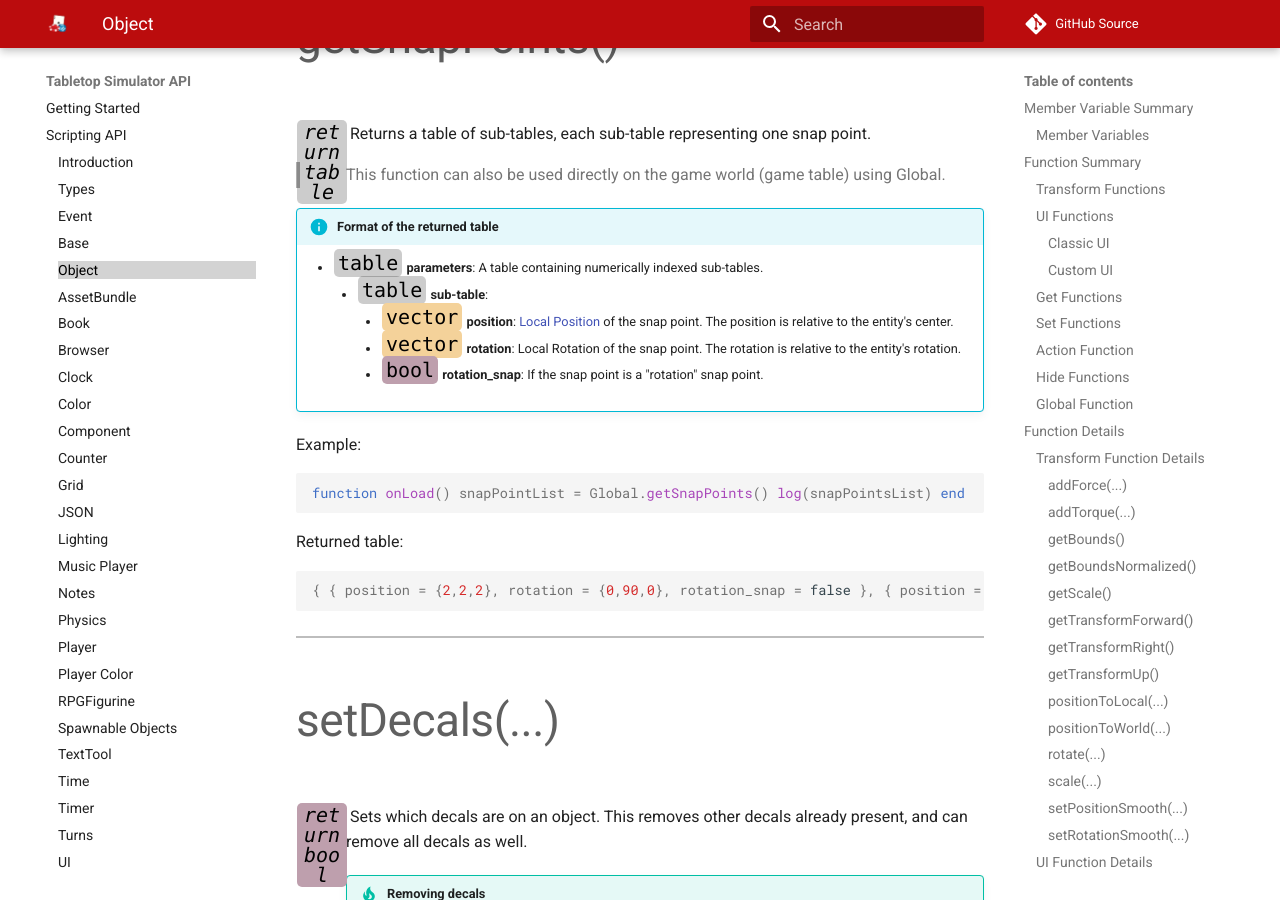
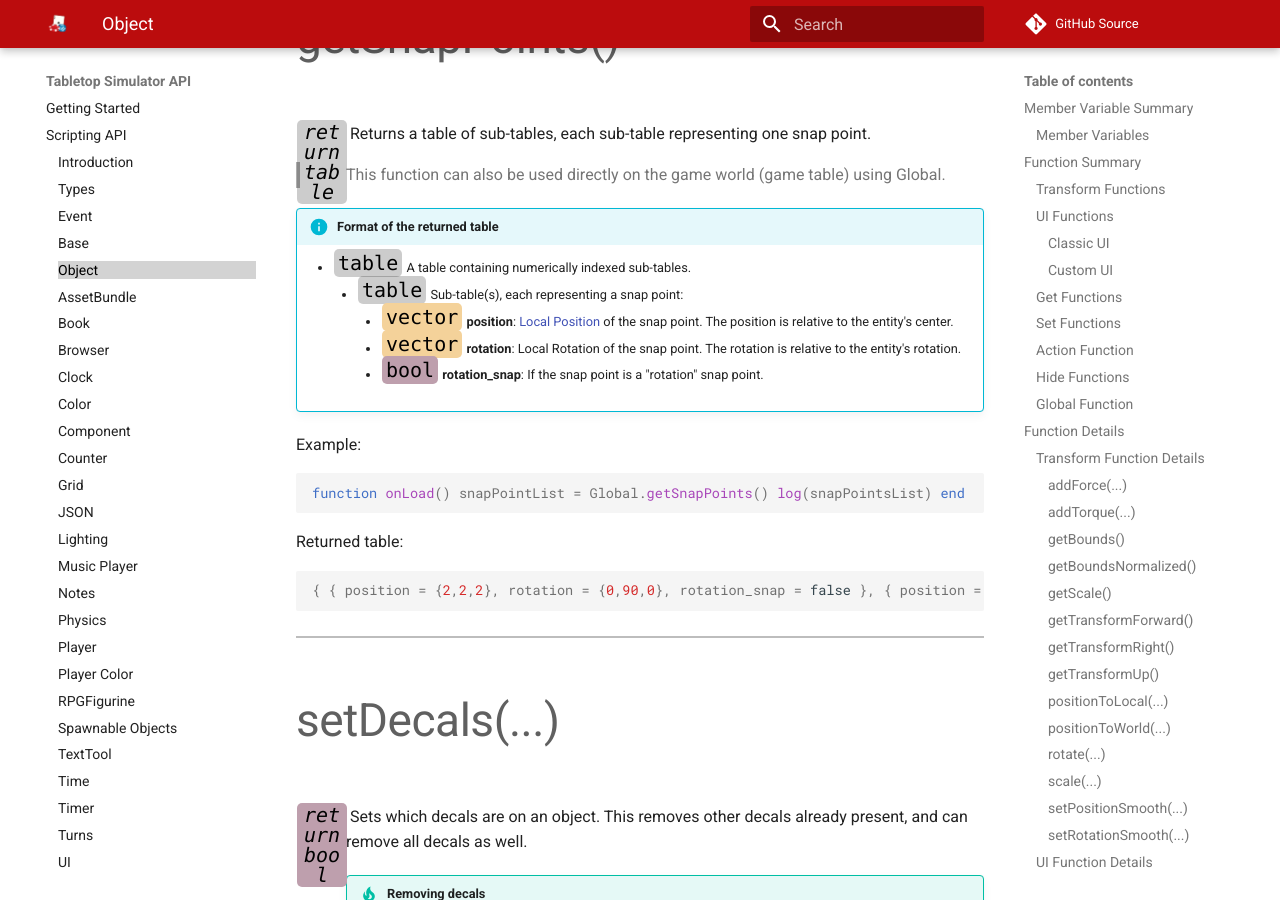
Before and after one commit to Berserk-Games/Tabletop-Simulator-API, an MkDocs documentation site: the page built from docs/object.md, in a window 1280 px wide and 900 px high, scrolled down 49420 px. Built offline with MkDocs 1.6.1 and Material for MkDocs 9.7.7, drawn with Linux system fonts in a browser that asks for light colours; comment, search, counter and statistics services are not loaded.

Commit message:
Improved "Format of the returned table" info sections.

```diff
--- a/docs/object.md
+++ b/docs/object.md
@@ -1786,11 +1786,11 @@ print(decalTable[2].name)
 > This function can also be used directly on the game world (game table) using Global.
 
 !!!info "Format of the returned table"
-    * [<span class="tag tab"></span>](types.md) **parameters**: A table containing numerically indexed sub-tables.
-        * [<span class="tag tab"></span>](types.md) **sub-table**:
-            * [<span class="tag vec"></span>](types.md#vector) **position**: [Local Position](types.md#position) of the snap point. The position is relative to the entity's center.
-            * [<span class="tag vec"></span>](types.md#vector) **rotation**: Local Rotation of the snap point. The rotation is relative to the entity's rotation.
-            * [<span class="tag boo"></span>](types.md) **rotation_snap**: If the snap point is a "rotation" snap point.
+	* [<span class="tag tab"></span>](types.md) A table containing numerically indexed sub-tables.
+		* [<span class="tag tab"></span>](types.md) Sub-table(s), each representing a snap point:
+			* [<span class="tag vec"></span>](types.md#vector) **position**: [Local Position](types.md#position) of the snap point. The position is relative to the entity's center.
+			* [<span class="tag vec"></span>](types.md#vector) **rotation**: Local Rotation of the snap point. The rotation is relative to the entity's rotation.
+			* [<span class="tag boo"></span>](types.md) **rotation_snap**: If the snap point is a "rotation" snap point.
 
 
 Example:
```
Also changed, not shown: docs/base.md (+3 -2 lines).
